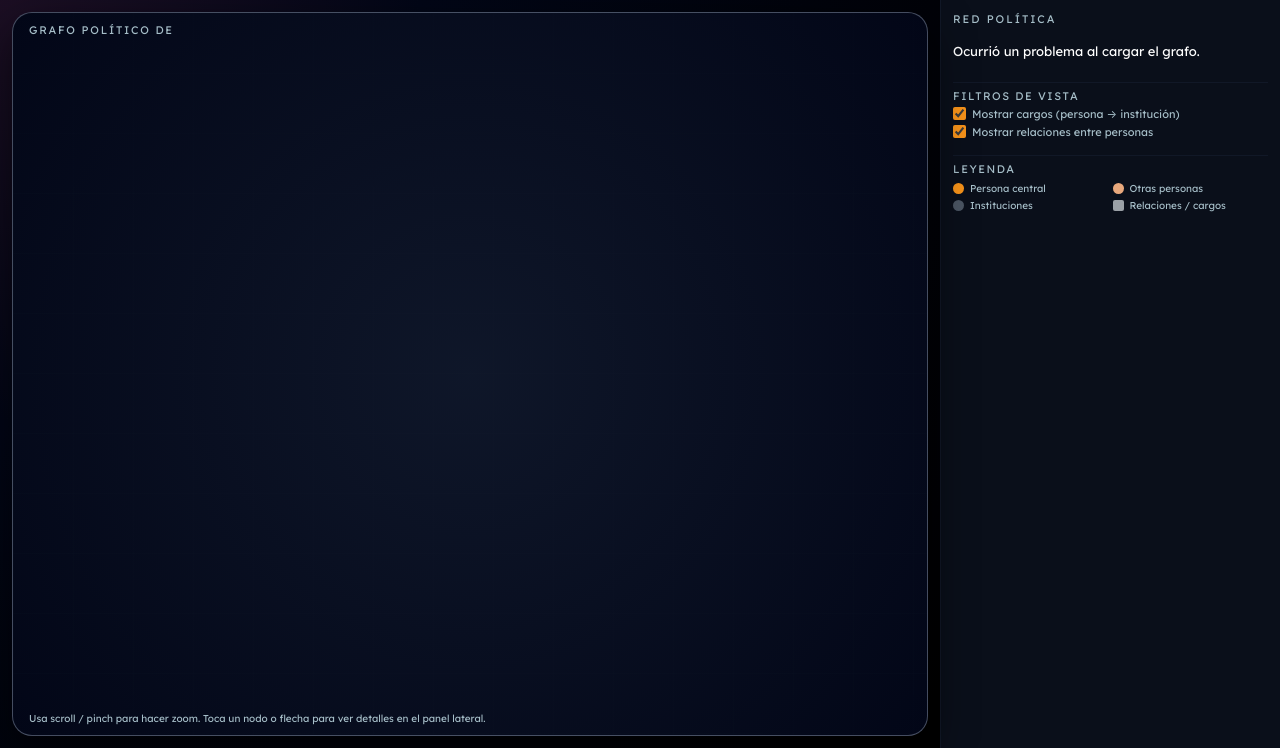
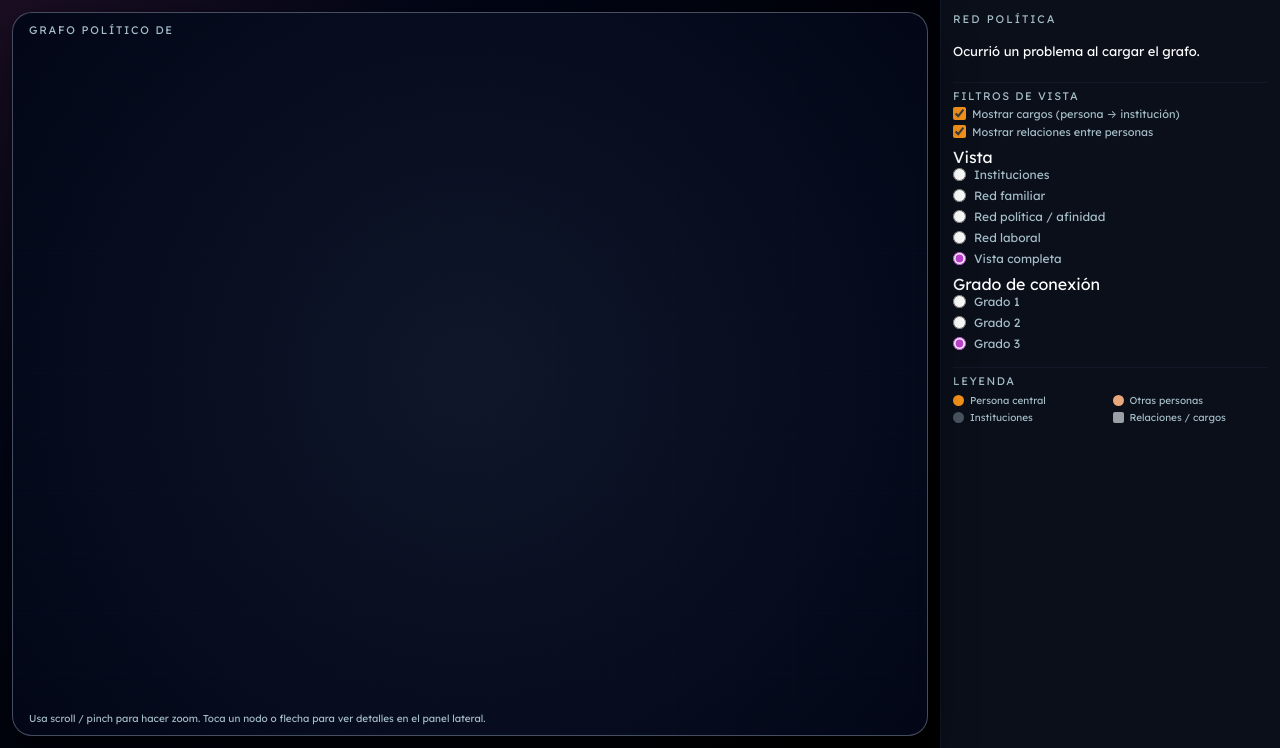
Before and after one commit to gamolo79/atlas-horizonte, a Django app: template redpolitica/templates/redpolitica/grafo_persona.html in a window 1280 px wide. Shown: the part 68-816 px from the top of the page. Run offline with Django 5.2, Linux system fonts and the light colour scheme; the template is opened without the code that fills it, so the values that code supplies are empty; some libraries are stand-ins or nearby versions.

Commit message:
Enhance persona graph filters and styling

```diff
--- a/redpolitica/templates/redpolitica/grafo_persona.html
+++ b/redpolitica/templates/redpolitica/grafo_persona.html
@@ -74,6 +74,45 @@
               <span>Mostrar relaciones entre personas</span>
             </label>
           </div>
+          <div class="panel-subtitle" style="margin-top: 8px;">Vista</div>
+          <div class="toggle-list">
+            <label class="toggle-item">
+              <input type="radio" name="vista" value="instituciones">
+              <span>Instituciones</span>
+            </label>
+            <label class="toggle-item">
+              <input type="radio" name="vista" value="familiar">
+              <span>Red familiar</span>
+            </label>
+            <label class="toggle-item">
+              <input type="radio" name="vista" value="politica">
+              <span>Red política / afinidad</span>
+            </label>
+            <label class="toggle-item">
+              <input type="radio" name="vista" value="laboral">
+              <span>Red laboral</span>
+            </label>
+            <label class="toggle-item">
+              <input type="radio" name="vista" value="completa" checked>
+              <span>Vista completa</span>
+            </label>
+          </div>
+
+          <div class="panel-subtitle" style="margin-top: 8px;">Grado de conexión</div>
+          <div class="toggle-list">
+            <label class="toggle-item">
+              <input type="radio" name="grado" value="1">
+              <span>Grado 1</span>
+            </label>
+            <label class="toggle-item">
+              <input type="radio" name="grado" value="2">
+              <span>Grado 2</span>
+            </label>
+            <label class="toggle-item">
+              <input type="radio" name="grado" value="3" checked>
+              <span>Grado 3</span>
+            </label>
+          </div>
         </div>
 
         <!-- Leyenda -->
@@ -127,6 +166,8 @@
 
   const toggleCargosEl = document.getElementById("toggle-cargos");
   const toggleRelacionesEl = document.getElementById("toggle-relaciones");
+  const vistaRadios = document.querySelectorAll("input[name='vista']");
+  const gradoRadios = document.querySelectorAll("input[name='grado']");
 
   const relatedPeopleSection = document.getElementById("related-people-section");
   const relatedPeopleContainer = document.getElementById("related-people");
@@ -264,22 +305,71 @@
     return current;
   }
 
-  function applyFilters() {
+  function getVistaActual() {
+    const checked = Array.from(vistaRadios).find(r => r.checked);
+    return checked ? checked.value : "completa";
+  }
+
+  function getGradoMaximo() {
+    const checked = Array.from(gradoRadios).find(r => r.checked);
+    return checked ? parseInt(checked.value, 10) : 3;
+  }
+
+  function aplicarVista(vista) {
     if (!cy) return;
 
+    const gradoMax = getGradoMaximo();
     const showCargos = toggleCargosEl.checked;
     const showRelaciones = toggleRelacionesEl.checked;
+
+    const tiposPorVista = {
+      instituciones: ["cargo"],
+      familiar: ["familiar"],
+      politica: ["grupo_politico", "socio", "amistad"],
+      laboral: ["laboral"],
+      completa: [
+        "cargo",
+        "familiar",
+        "amistad",
+        "socio",
+        "grupo_politico",
+        "laboral",
+        "otro"
+      ]
+    };
+
+    const allowedTipos = tiposPorVista[vista] || tiposPorVista.completa;
+
+    cy.nodes().forEach(node => {
+      const grado = node.data("grado");
+      const visible = grado == null ? true : grado <= gradoMax;
+      node.style("display", visible ? "element" : "none");
+    });
 
     const allEdges = cy.edges();
 
     allEdges.forEach(edge => {
       const tipo = edge.data("tipo");
-      if (tipo === "cargo") {
-        edge.style("display", showCargos ? "element" : "none");
-      } else {
-        edge.style("display", showRelaciones ? "element" : "none");
-      }
+      const matchesVista = allowedTipos.includes(tipo);
+      const matchesToggle = tipo === "cargo" ? showCargos : showRelaciones;
+
+      const source = edge.source();
+      const target = edge.target();
+      const maxGrado = Math.max(
+        source.data("grado") ?? Infinity,
+        target.data("grado") ?? Infinity
+      );
+      const withinGrado = maxGrado <= gradoMax;
+      const nodesVisible =
+        source.style("display") !== "none" && target.style("display") !== "none";
+
+      const showEdge = matchesVista && matchesToggle && withinGrado && nodesVisible;
+      edge.style("display", showEdge ? "element" : "none");
     });
+  }
+
+  function applyFilters() {
+    aplicarVista(getVistaActual());
   }
 
   logDebug("Cargando grafo desde " + API_URL);
@@ -511,12 +601,61 @@
             style: {
               "width": 2.5
             }
+          },
+          {
+            selector: "edge[tipo = 'familiar']",
+            style: {
+              "line-color": "#f7931a",
+              "target-arrow-color": "#f7931a"
+            }
+          },
+          {
+            selector: "edge[tipo = 'amistad']",
+            style: {
+              "line-color": "#a855f7",
+              "target-arrow-color": "#a855f7"
+            }
+          },
+          {
+            selector: "edge[tipo = 'socio']",
+            style: {
+              "line-color": "#6366f1",
+              "target-arrow-color": "#6366f1"
+            }
+          },
+          {
+            selector: "edge[tipo = 'grupo_politico']",
+            style: {
+              "line-color": "#22c55e",
+              "target-arrow-color": "#22c55e"
+            }
+          },
+          {
+            selector: "edge[tipo = 'laboral']",
+            style: {
+              "line-color": "#ec4899",
+              "target-arrow-color": "#ec4899"
+            }
+          },
+          {
+            selector: "edge[tipo = 'cargo']",
+            style: {
+              "line-color": "#cbd5e1",
+              "target-arrow-color": "#cbd5e1"
+            }
           }
         ]
       });
 
       cy.ready(() => {
+        const bfs = cy.elements().bfs({ roots: `#p-${central.id}` });
+        cy.nodes().forEach(node => {
+          const depth = bfs.depthOf(node);
+          const grado = Number.isFinite(depth) ? depth : Infinity;
+          node.data("grado", grado);
+        });
         cy.fit();
+        aplicarVista(getVistaActual());
       });
 
       // Panel inicial: persona central
@@ -606,7 +745,11 @@
       // Listeners de filtros
       toggleCargosEl.addEventListener("change", applyFilters);
       toggleRelacionesEl.addEventListener("change", applyFilters);
-      applyFilters();
+      vistaRadios.forEach(radio => radio.addEventListener("change", () => {
+        aplicarVista(radio.value);
+      }));
+
+      gradoRadios.forEach(radio => radio.addEventListener("change", applyFilters));
 
       logDebug("Grafo dibujado.");
     })
```
